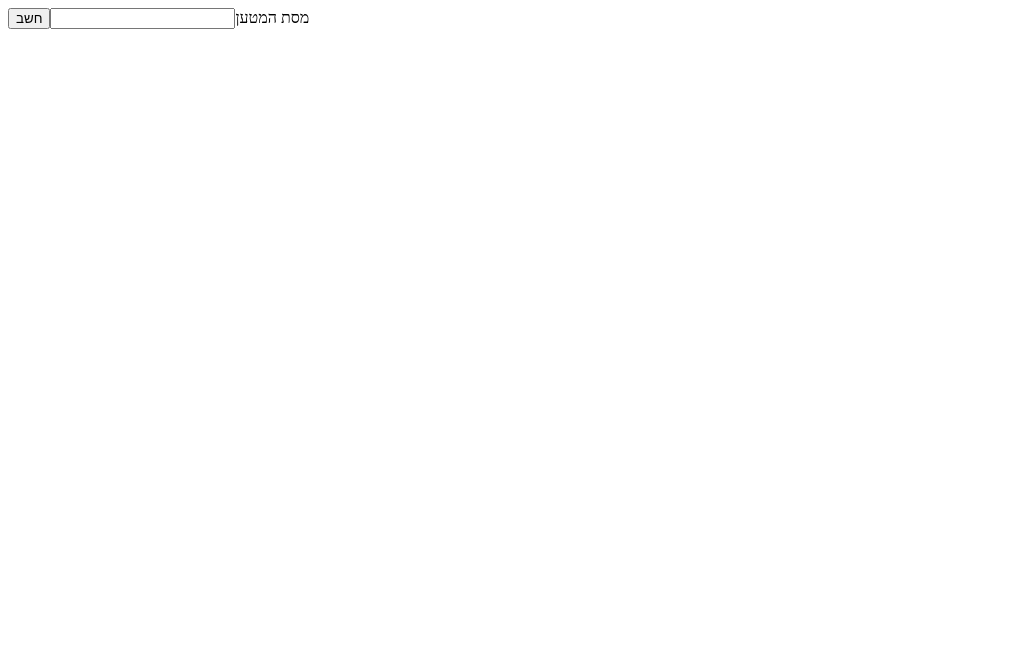
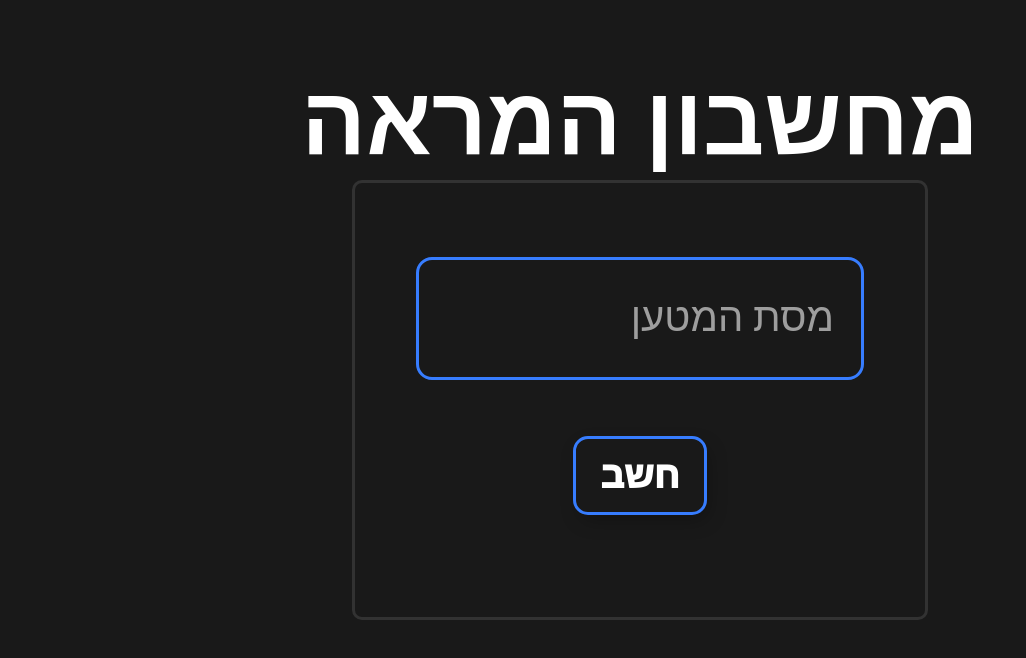
Before and after one commit to AmitBerko/golden-riddle, a React (Create React App) app: page / in a window 1280 px wide. Shown: the top 658 px of the page, without its empty margins (0-1026 px from the left). Built offline with nearby package versions, Linux system fonts and the light colour scheme.

Commit message:
Modified Html to fit `styles.scss`

```diff
--- a/src/pages/CalculatorPage.jsx
+++ b/src/pages/CalculatorPage.jsx
@@ -1,5 +1,6 @@
-import { React, useState, useMemo, useRef } from 'react'
+import { React, useState, useMemo, useRef, useEffect } from 'react'
 import axios from 'axios'
+import '../styles.scss'
 
 const CalculatorPage = () => {
     // Initializing the states and refs
@@ -7,12 +8,31 @@ const CalculatorPage = () => {
     const [isLoading, setIsLoading] = useState(false)
     const [result, setResult] = useState({})
     const inputElement = useRef()
+    const labelElement = useRef()
+
+    useEffect(() => {
+        inputElement.current.addEventListener('input', handleInput);
+    }, []);
+
+    function handleInput(event) {
+        // This function is for the css
+        if (event.target.value !== '') {
+            labelElement.current.classList.add('not-empty');
+            inputElement.current.classList.add('not-empty');
+        }
+        else {
+            event.target.value = '' // Using this to get rid of the leading 0
+            labelElement.current.classList.remove('not-empty');
+            inputElement.current.classList.remove('not-empty');
+        }
+    }
 
     function getMessage() {
         /*
             The function returns the message to be displayed
             on the calculator page depending on the status
         */
+
         switch (result.status) {
             case 'success':
                 return `מרחק ההמראה הוא ${result.takeOffDistance} מטרים, וזמן ההמראה הוא ${result.takeOffTime} שניות`
@@ -35,10 +55,10 @@ const CalculatorPage = () => {
             API will get a request before the last one was done
         */
         event.preventDefault()
-        if (isLoading || inputElement.current.value == '') return
+        if (isLoading || inputElement.current.value == '' || inputElement.current.value < 0) return
         setIsLoading(true)
         try {
-            const response = await axios.get(`/calculate/${extraWeight}` )
+            const response = await axios.get(`/calculate/${extraWeight}`)
             setResult(response.data)
         }
         catch (error) {
@@ -51,24 +71,31 @@ const CalculatorPage = () => {
 
     return (
         <>
+        <h1 className="title">מחשבון המראה</h1>
+        <div className="container">
             <form onSubmit={handleSubmit}>
-            <button className="submit-button" type="submit">חשב</button>
+                <div className="input-group">
                     <input
-                id="weight-input"
-                value={(extraWeight)}
+                        className="weight-input"
+                        required=""
+                        autoComplete="off"
+                        value={extraWeight}
                         type="number"
                         ref={inputElement}
                         onChange={event => setExtraWeight(Number(event.target.value))}
                     />
-            <label className="weight-label" for="weight-input">מסת המטען</label>
+                    <label className="weight-label" htmlFor="weight-input" ref={labelElement}>מסת המטען</label>
+                </div>
+                <button className="submit-button" type="submit">חשב</button>
             </form>
 
             {
                 result &&
-        <p>
+                <p className="result-message">
                     {message} {/* Displaying the message on the calculator page */}
                 </p>
             }
+        </div>
         </>
     )
 }
```
Lines whose indentation alone changed are shown as unchanged.
